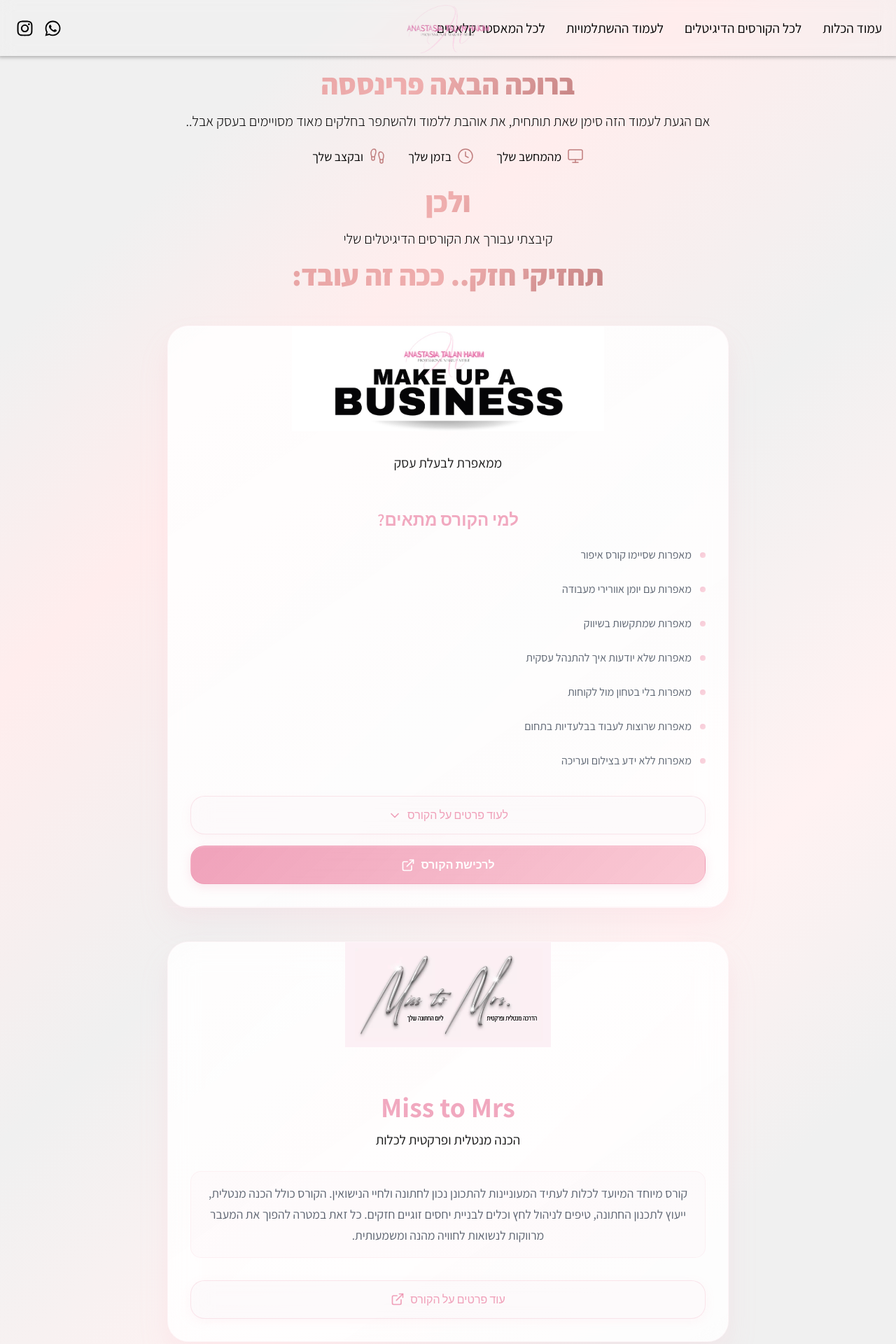
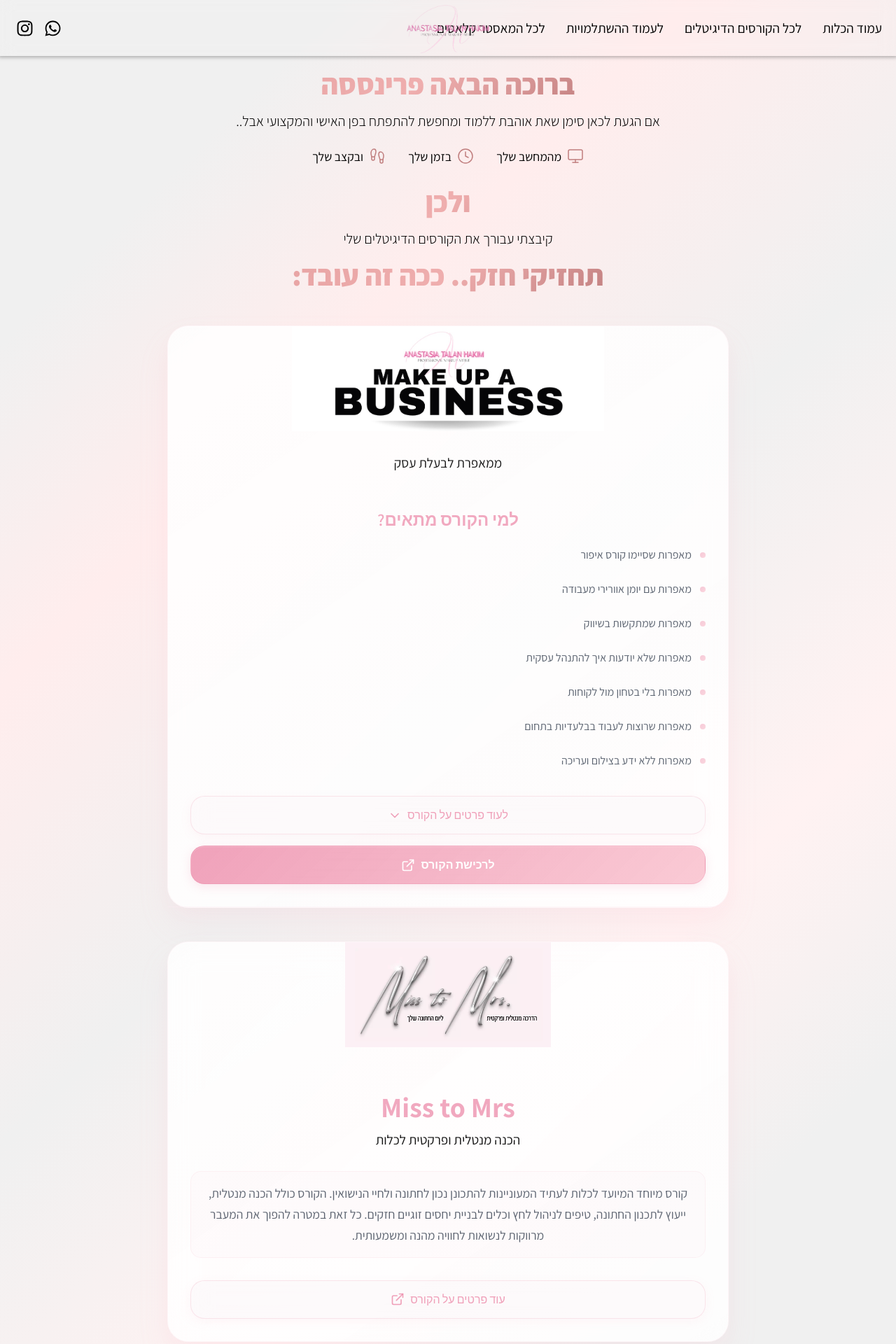
Before and after one commit to danielrozenblat1/anastasia-talan, a React (Create React App) app: page /Courses in a window 1280 px wide. Shown: the top 1920 px of the page at 70% size. Built offline with nearby package versions, Linux system fonts and the light colour scheme.

Commit message:
newFixes

```diff
--- a/src/AboutPage/screens/FirstScreen.js
+++ b/src/AboutPage/screens/FirstScreen.js
@@ -8,6 +8,7 @@ import middleImage from "../../images/אנסטסיה תלן תדמית.png";
 import rightImage from "../../images/אנסטסיה טלן איפור 1.png"
 import leftImage from "../../images/אנסטסיה תמונה שמאל.png"
 import GradientLoader from '../../components/loader/Loader';
+
 const FirstScreen = () => {
   const [imagesLoaded, setImagesLoaded] = useState(false);
 
@@ -47,6 +48,14 @@ const FirstScreen = () => {
       <div className={styles.contentBox}>
         <h1 className={styles.title}>ANASTASIA TALAN HAKIM</h1>
 
+        <p className={styles.description}>
+          מאפרת כלות מקצועית || מדריכה
+        </p>
+
+        <p className={styles.description}>
+          לכל השירותים והמוצרים שלי תלחצי על התפריט מצד ימין
+        </p>
+
         {/* <div className={styles.buttonContainer}>
         <PinkScrollButton text="אני עומדת להתחתןןןן" icon={ring} to="כלה"/>
         <PinkScrollButton text="לקורסים הדיגיטלים, השתלמויות ומאסטרקלאסים" icon={makeup} to="מאפרת"/>
--- a/src/AboutPage/screens/FirstScreen.module.css
+++ b/src/AboutPage/screens/FirstScreen.module.css
@@ -19,6 +19,11 @@
   font-weight: 300;
   width: 90%;
   color: black;
+}
+
+.description:first-of-type {
+  font-weight: 600;
+  margin-bottom: 1.5rem;
 }
 
 .imageContainer {
@@ -60,21 +65,29 @@
 
 .title {
   font-family: 'Cormorant', serif;
-  font-size: 2.2rem;
+  font-size: 2rem;
   font-weight: 500;
   color: #333;
   margin-bottom: 1rem;
   text-transform: uppercase;
+  white-space: nowrap;
+  overflow: hidden;
+  text-overflow: ellipsis;
 }
+
 @media (max-width: 350px) {
   .contentBox {
     padding: 0.5rem;
     width: 90%;
   }
   .title {
-    font-size: 2.2rem;
+    font-size: 1.4rem;
+  }
+  .description {
+    font-size: 1rem;
   }
 }
+
 /* Media Queries */
 @media (min-width: 350px) {
   .contentBox {
@@ -82,7 +95,10 @@
     width: 90%;
   }
   .title {
-    font-size: 2.2rem;
+    font-size: 1.6rem;
+  }
+  .description {
+    font-size: 1.1rem;
   }
 }
 
@@ -92,7 +108,10 @@
     width: 85%;
   }
   .title {
-    font-size: 2.5rem;
+    font-size: 1.8rem;
+  }
+  .description {
+    font-size: 1.2rem;
   }
 }
 
@@ -110,8 +129,11 @@
     width: 80%;
   }
   .title {
-    font-size: 2.4rem;
+    font-size: 2rem;
     margin-bottom: 1.5rem;
+  }
+  .description {
+    font-size: 1.2rem;
   }
 }
 
@@ -121,7 +143,10 @@
     width: 75%;
   }
   .title {
-    font-size: 2.6rem;
+    font-size: 2.2rem;
+  }
+  .description {
+    font-size: 1.3rem;
   }
 }
 
@@ -130,7 +155,7 @@
     width: 70%;
   }
   .title {
-    font-size: 2.8rem;
+    font-size: 2.4rem;
   }
 }
 
@@ -145,7 +170,7 @@
     width: 60%;
   }
   .title {
-    font-size: 3rem;
+    font-size: 2.6rem;
   }
 }
 
--- a/src/CoursesPage/screens/FirstScreen.js
+++ b/src/CoursesPage/screens/FirstScreen.js
@@ -5,7 +5,8 @@ const FirstScreen = () => {
   return <>
     <div className={styles.title} style={{paddingTop:"80px"}}>ברוכה הבאה פרינססה</div>
     <div className={styles.description}>
-      אם הגעת לעמוד הזה סימן שאת  תותחית, את אוהבת ללמוד ולהשתפר בחלקים מאוד מסויימים בעסק אבל..
+      אם הגעת לכאן סימן שאת אוהבת ללמוד ומחפשת
+להתפתח בפן האישי והמקצועי אבל..
     </div>
 
     <div className={styles.featuresContainer}>
--- a/src/CoursesPage/screens/SecondScreen.js
+++ b/src/CoursesPage/screens/SecondScreen.js
@@ -53,15 +53,11 @@ const MakeupCourse = () => {
       description: "בניית ביטחון עצמי, טכניקות תקשורת, התמודדות עם לקוחות מתקשות וניהול מצבים לא נעימים"
     },
     {
-      title: "קנייה חכמה מזוודה",
+      title: "קנייה חכמה למזוודה חכמה",
       icon: <ShoppingCart className={styles.detailIcon} />,
-      description: "בחירת מוצרים נכונים, איכות מול מחיר, בניית ערכת איפור מקצועית וחסכונית"
+      description: "רכישות חכמות של בעלת עסק, רשימה מפורטת של ציוד בסיסי, בחירה חכמה של מוצרים, כיצד לשמור על סדר ונקיון בשוטף"
     },
-    {
-      title: "המלצות לציוד",
-      icon: <Star className={styles.detailIcon} />,
-      description: "רשימה מפורטת של הציוד הנדרש, המלצות על מותגים, איפה לקנות ואיך לחסוך"
-    },
+
     {
       title: "צילום ותאורה",
       icon: <Camera className={styles.detailIcon} />,
@@ -73,15 +69,11 @@ const MakeupCourse = () => {
       description: "הקמת אזור צילום בבית, בחירת רקע, סידור תאורה וציוד במרחב מוגבל"
     },
     {
-      title: "זוויות ערכת תמונות",
+      title: "זוויות צילום ועריכה",
       icon: <Palette className={styles.detailIcon} />,
-      description: "זוויות צילום מחמיאות, סוגי תמונות שונים, הרכב פורטפוליו מושלם"
+      description: "זוויות צילום מחמיאות, העמדה נכונה מול מצלמה, עריכת תמונות סטילס ברמה מקצועית"
     },
-    {
-      title: "פתיחת עסק",
-      icon: <Briefcase className={styles.detailIcon} />,
-      description: "כל הליכים המשפטיים, רישיונות, ביטוחים, מסים ועמוד עסק בפייסבוק"
-    },
+
     {
       title: "שיחת מכירה",
       icon: <MessageCircle className={styles.detailIcon} />,
@@ -95,7 +87,7 @@ const MakeupCourse = () => {
     {
       title: "מיתוג",
       icon: <Sparkles className={styles.detailIcon} />,
-      description: "בניית זהות מותג, לוגו, צבעים, גופן וקול המותג שלך ברשתות החברתיות"
+      description: "בניית זהות מותג, היכרות מעמיקה עם אופי העסק שלך"
     },
     {
       title: "אינסטגרם עסקי",
@@ -110,7 +102,7 @@ const MakeupCourse = () => {
     {
       title: "ייעול זמנים",
       icon: <Clock className={styles.detailIcon} />,
-      description: "ניהול יומן עבודה, אפליקציות לתיאום פגישות, חלוקת זמן יעילה בין לקוחות"
+      description: "ניהול יומן עבודה, חלוקת זמן יעילה מול לקוחות, חלוקת זמן יעילה בצילום תוכן"
     },
     {
       title: "שתפים ועוד",
--- a/src/MakeupPage/screens/SecondScreen.js
+++ b/src/MakeupPage/screens/SecondScreen.js
@@ -19,7 +19,7 @@ const SecondScreen=()=>{
                             <SmallBox text="להוציא תוכן ברמה גבוהה שיביא לך פניות" icon={makeup}/>
                     </div>
                              <div className={styles.title}>ולכן</div>
-                                <div className={styles.description}>ריכזתי עבורך את ההשתלמויות שאני מעבירה כדי שכל  מאפרת תותחית תוכל לחזק בדיוק מה שהיא מרגישה שמונע ממנה להתקדם היום</div>
+                                <div className={styles.description}>ריכזתי עבורך את כל ההשתלמויות הפרטיות שאני מעבירה כך שתוכלי לבחור את התחום שבו את מתקשה ביותר, לחזק את עצמך ולרכוש כלים חדשים:</div>
     </>
 }
 export default SecondScreen
--- a/src/components/me/Me.js
+++ b/src/components/me/Me.js
@@ -15,7 +15,7 @@ const AboutMe = () => {
         <h1 className={styles.title}>אנסטסיה טלן חכים</h1>
 
         <p className={styles.description}>
-8 שנים שאני מאפרת כלות ומכניסה אותן לחופה ביום הכי חשוב בחיים שלהן עם אנרגיות,חיוך ואיפור שלא משאיר מקום לספק! <br/> ב-5 שנים האחרונות אני מרצה בבית הספר של איל מקיאז' ומעבירה השתלמויות למאפרות תותחיות ששואפות תמיד להשתפר ולהתחק בתחום. <br/> מי שעוקבת כבר יודעת שאני יוצרת תוכן מבדר ואותנטי בתחום האיפור  ומנהלת קהילת של עוקבות פרינססות אדוקות<br/> ומי שבמקרה לא עוקבת אני מחכה להסברים...😊
+כבר קרוב לעשור שאני מאפרת כלות ומכניסה אותן לחופה ביום הכי חשוב בחיים שלהן עם אנרגיות,חיוך ואיפור שלא משאיר מקום לספק! <br/> ב-5 שנים האחרונות אני מרצה בבית הספר של איל מקיאז' ומעבירה השתלמויות למאפרות תותחיות ששואפות תמיד להשתפר ולהתחק בתחום. <br/> מי שעוקבת כבר יודעת שאני יוצרת תוכן מבדר ואותנטי בתחום האיפור  ומנהלת קהילת של עוקבות פרינססות אדוקות<br/> ומי שבמקרה לא עוקבת אני מחכה להסברים...😊
         </p>
 
 
```
Also changed, not shown: src/MakeupPage/screens/FirstScreen.js (+9 -8 lines), src/images/השתלמות וידאו אנסטסיה.png (added), src/images/השתלמות סושיאל אנסטסיה.png (added).
